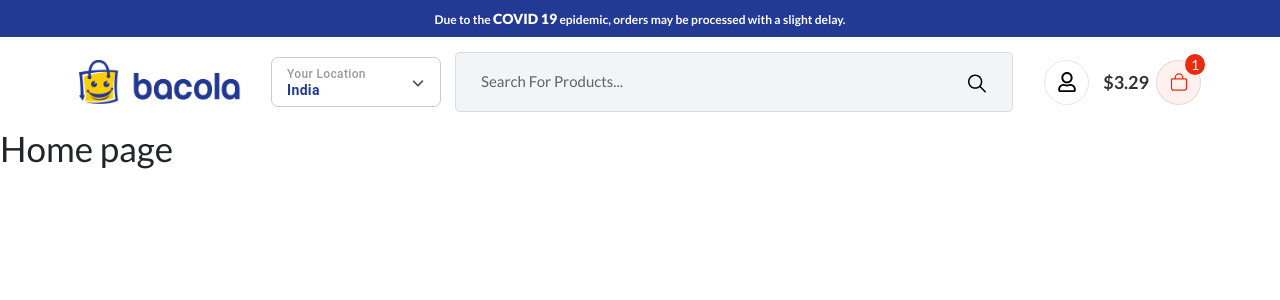
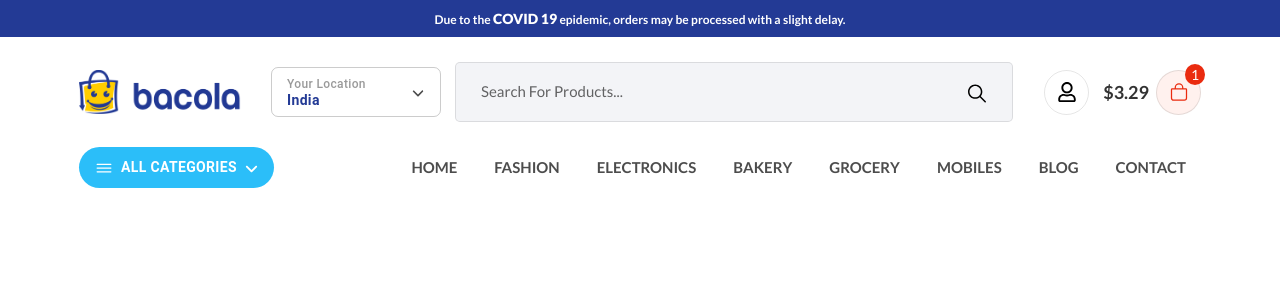
Before and after one commit to Adnan-Shaikh-web/Ecommerce, a React (Vite) app: page / in a window 1280 px wide. Shown: the top 300 px of the page. Built offline with nearby package versions, Linux system fonts and the light colour scheme.

Commit message:
Worked On the navigation 10-9-2024, 1.07 pm

```diff
--- a/src/App.css
+++ b/src/App.css
@@ -13,8 +13,20 @@
   font-family: "Lato", sans-serif;
 }
 
+/* Header Section*/
+
 .bg-blue {
   background: #233a95;
+}
+
+@media (min-width: 1300px) {
+  .container,
+  .container-lg,
+  .container-md,
+  .container-sm,
+  .container-xl {
+    max-width: 1140px;
+  }
 }
 
 .container {
@@ -33,7 +45,7 @@
 .headerWrapper .header {
   width: 100%;
   height: auto;
-  padding: 15px 0;
+  padding: 25px 0;
   /* background: #000; */
 }
 .logoWrapper img {
@@ -151,3 +163,54 @@
   height: 20x;
   text-align: center;
 }
+
+/* Nav Section*/
+
+nav .allCatTab {
+  background: #2bbef9;
+  padding: 8px 15px !important;
+  border-radius: 30px;
+  color: #fff;
+}
+
+nav .allCatTab:hover {
+  background: #2bbef9;
+}
+
+nav .allCatTab .text {
+  font-weight: 600;
+}
+
+nav .allCatTab .icon1 svg {
+  font-size: 20px !important;
+}
+
+nav .allCatTab .icon2 svg {
+  font-size: 15px !important;
+}
+
+nav .navPart2 ul {
+  margin-bottom: 0px;
+}
+
+nav .navPart2 ul li a {
+  font-size: 15px;
+  font-weight: 600;
+  text-decoration: none;
+  color: rgba(0, 0, 0, 0.7);
+  text-transform: uppercase;
+  display: flex;
+  align-items: center;
+  padding: 8px 15px;
+  transition: all 0.2s ease-in-out;
+  border-radius: 25px;
+}
+
+nav .navPart2 ul li a svg {
+  font-size: 20px;
+}
+
+nav .navPart2 ul li a:hover {
+  background: #f0faff;
+  color: #2bbef9;
+}
--- /dev/null
+++ b/src/Components/Header/Navigation/index.jsx
@@ -0,0 +1,37 @@
+import React from 'react'
+import { Button } from '@mui/material';
+import { IoIosMenu } from 'react-icons/io';
+import { FaAngleDown } from 'react-icons/fa6';
+import { Link } from 'react-router-dom';
+
+
+const Navigation = () => {
+    return (
+        <nav className="container">
+            <div className="row">
+                <div className="col-sm-3 navPart1">
+                    <Button className='allCatTab align-items-center'>
+                        <span className='icon1 mr-2'><IoIosMenu /></span>
+                        <span class="text">ALL CATEGORIES</span>
+                        <span className='icon2 ml-2'><FaAngleDown /></span>
+                    </Button>
+
+                </div>
+                <div className="col-sm-9 navPart2 d-flex align-items-center">
+                    <ul className="list list-inline ml-auto">
+                        <li className="list-inline-item"><Link to='/' > Home</Link></li>
+                        <li className="list-inline-item"><Link to='/' > Fashion</Link></li>
+                        <li className="list-inline-item"><Link to='/' >Electronics</Link></li>
+                        <li className="list-inline-item"><Link to='/' > Bakery</Link></li>
+                        <li className="list-inline-item"><Link to='/' > Grocery</Link></li>
+                        <li className="list-inline-item"><Link to='/' > Mobiles</Link></li>
+                        <li className="list-inline-item"><Link to='/' >Blog</Link></li>
+                        <li className="list-inline-item"><Link to='/' >Contact</Link></li>
+                    </ul>
+                </div>
+            </div>
+        </nav>
+    )
+}
+
+export default Navigation
--- /dev/null
+++ b/src/Components/Header/SearchBox/index.jsx
@@ -0,0 +1,15 @@
+import React from 'react'
+import { IoIosSearch } from "react-icons/io";
+import { Button } from '@mui/material';
+
+const SearchBox = () => {
+    return (
+        <div className="headerSearch ml-3 mr-3">
+            <input type="text" placeholder='Search For Products...' />
+            <Button><IoIosSearch /></Button>
+        </div>
+
+    )
+}
+
+export default SearchBox
--- a/src/Components/Header/index.jsx
+++ b/src/Components/Header/index.jsx
@@ -2,10 +2,11 @@
 import Logo from '../../assets/images/logo.png'
 import { Link } from 'react-router-dom'
 import CountryDropdown from '../CountryDropdown';
-import { IoIosSearch } from "react-icons/io";
 import { Button } from '@mui/material';
 import { FaRegUser } from "react-icons/fa";
 import { IoBagOutline } from "react-icons/io5";
+import SearchBox from './SearchBox';
+import Navigation from './Navigation';
 
 
 
@@ -27,14 +28,7 @@
                             </div>
                             <div className="col-sm-10 d-flex align-items-center part2">
                                 <CountryDropdown />
-
-                                {/* Header Search Start Here */}
-                                <div className="headerSearch ml-3 mr-3">
-                                    <input type="text" placeholder='Search For Products...' />
-                                    <Button><IoIosSearch /></Button>
-                                </div>
-
-                                {/* Header Search End Here */}
+                                <SearchBox />
 
                                 <div className="part3 d-flex align-items-center ml-auto">
                                     <Button className='circle mr-3'><FaRegUser /></Button>
@@ -51,6 +45,10 @@
                         </div>
                     </div>
                 </header>
+
+                <Navigation />
+
+
             </div>
         </>
     )
--- a/src/Pages/Home/index.jsx
+++ b/src/Pages/Home/index.jsx
@@ -3,7 +3,6 @@
 
 const Home = () => {
     return <>
-        <h1>Home page</h1>
     </>
 
 }
```
